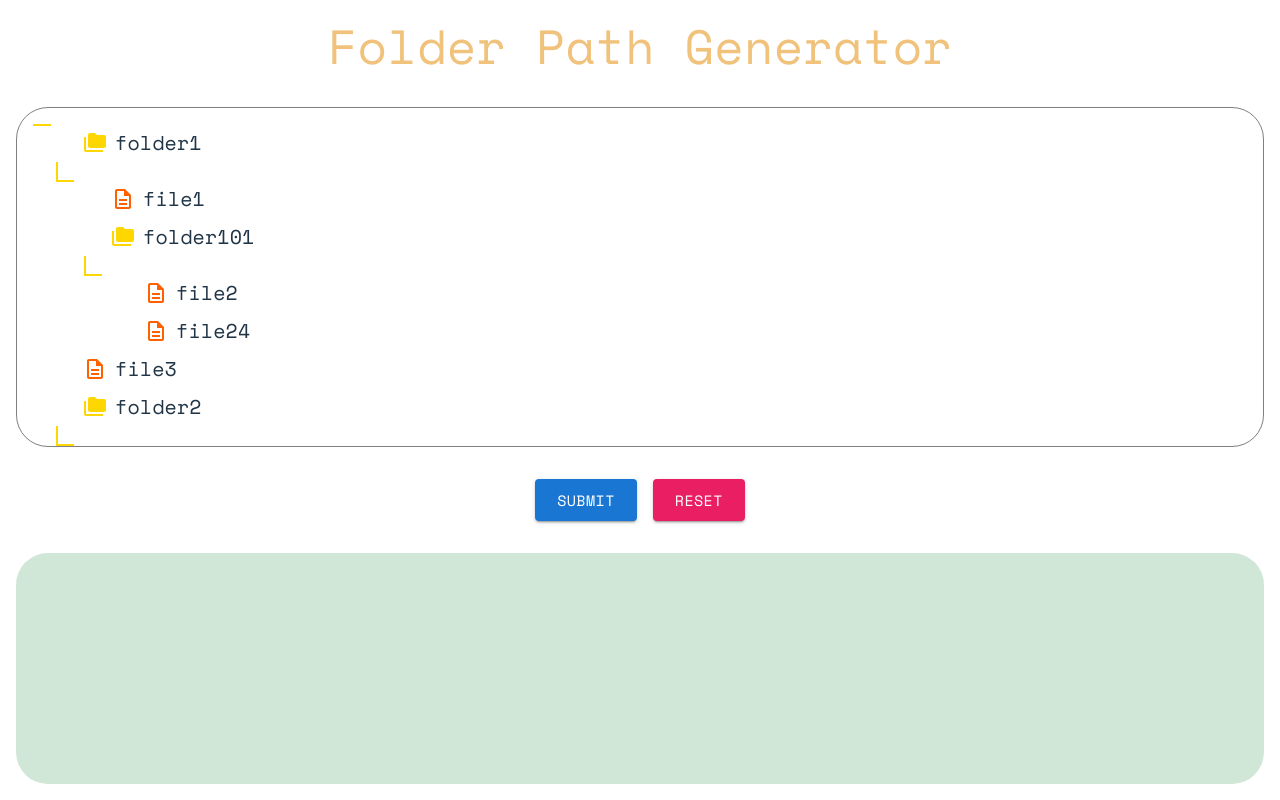
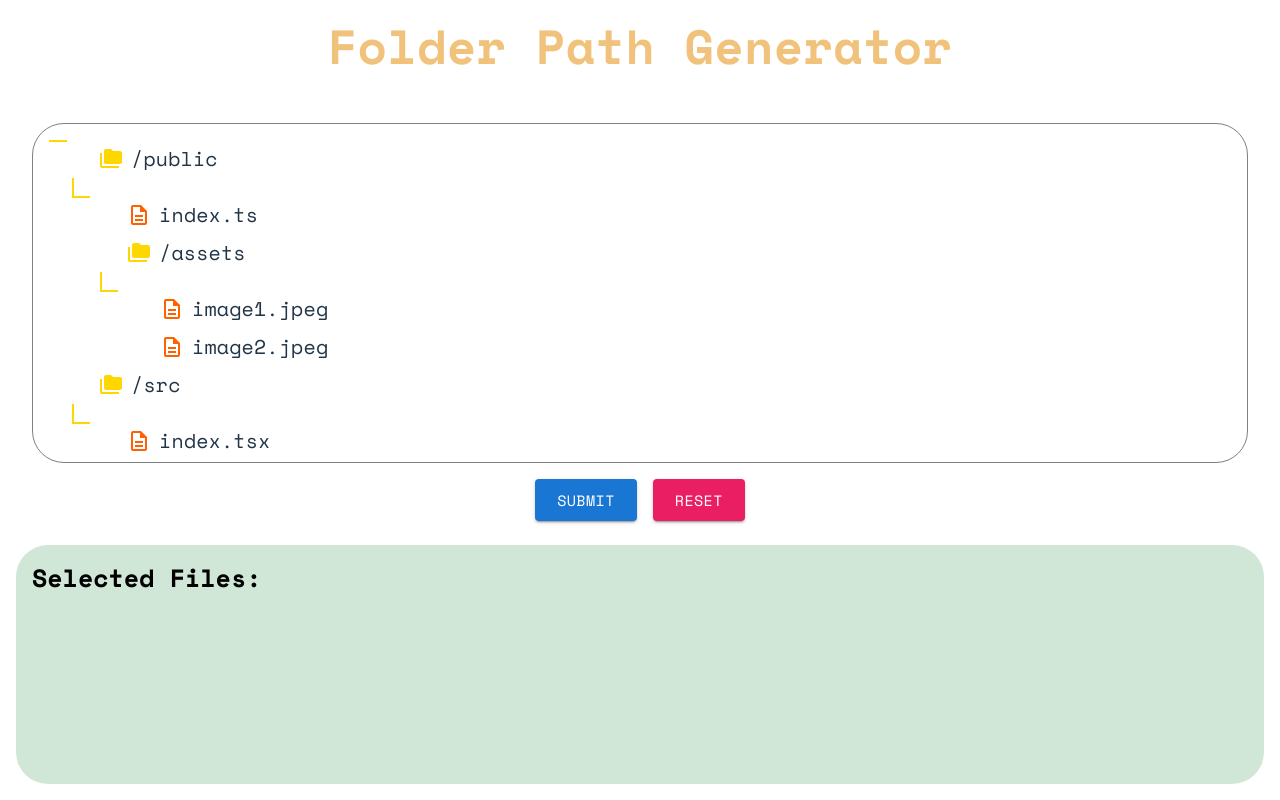
Before and after one commit to PawanGulati/PingSafe-Assigment, a React (Vite) app: page / in a window 1280 px wide. Built offline with nearby package versions, Linux system fonts and the light colour scheme.

Commit message:
fix: changed some styling and modified data

```diff
--- a/index.html
+++ b/index.html
@@ -2,11 +2,10 @@
 <html lang="en">
   <head>
     <meta charset="UTF-8" />
-    <link rel="icon" type="image/svg+xml" href="/vite.svg" />
     <link rel="preconnect" href="https://fonts.googleapis.com" />
     <link rel="preconnect" href="https://fonts.gstatic.com" crossorigin />
     <link
-      href="https://fonts.googleapis.com/css2?family=Space+Mono&display=swap"
+      href="https://fonts.googleapis.com/css2?family=Space+Mono:wght@400;700&display=swap"
       rel="stylesheet"
     />
     <meta name="viewport" content="width=device-width, initial-scale=1.0" />
--- a/src/App.css
+++ b/src/App.css
@@ -12,22 +12,15 @@
   height: 100%;
   display: flex;
   flex-direction: column;
-  gap: 2rem;
 }
 
 .folder-container {
-  height: 50%;
   flex: 1;
   border: 0.6px solid grey;
   border-radius: 2rem;
   padding: 1rem;
   overflow: auto;
-}
-
-.submit-button {
-  width: fit-content;
-  display: flex;
-  align-self: center;
+  margin: 1rem;
 }
 
 .main-container .heading {
--- a/src/App.tsx
+++ b/src/App.tsx
@@ -1,5 +1,4 @@
 import { useState } from "react";
-// import axios from "axios";
 import "./App.css";
 import { FilesAndFolderStateType, FilesAndFolderType } from "./App.interface";
 import { filesAndFolders } from "./data";
@@ -96,6 +95,9 @@ function App() {
       <Typography className="heading" variant="h4">
         Folder Path Generator
       </Typography>
+      <Typography variant="h5" color="white" fontWeight={700} textAlign="left">
+        Directory Tree
+      </Typography>
       <div className="folder-container">
         <FolderContent
           folderContent={folderContent}
--- a/src/FolderContent/FolderContent.tsx
+++ b/src/FolderContent/FolderContent.tsx
@@ -45,7 +45,7 @@ export const FolderContent: React.FC<{
                     gap={1}
                   >
                     <FolderCopyIcon sx={{ color: "gold" }} />
-                    <Typography variant="h6">{content.name}</Typography>
+                    <Typography variant="h6">/{content.name}</Typography>
                   </Stack>
                 }
                 control={
--- a/src/FolderPaths/FolderPaths.module.css
+++ b/src/FolderPaths/FolderPaths.module.css
@@ -1,8 +1,11 @@
 .submitContainer {
-  height: 100%;
+  height: inherit;
+  flex: 1;
   background: rgba(162, 205, 176, 0.5);
   border-radius: 2rem;
   padding: 1rem;
+  text-align: left;
   overflow: auto;
-  text-align: left;
+  display: flex;
+  flex-direction: column;
 }
--- a/src/FolderPaths/FolderPaths.tsx
+++ b/src/FolderPaths/FolderPaths.tsx
@@ -1,5 +1,5 @@
 import styles from "./FolderPaths.module.css";
-import { Typography } from "@mui/material";
+import { Box, Typography } from "@mui/material";
 
 interface IFolderPathsProps {
   pathForFiles: string[];
@@ -8,9 +8,14 @@ interface IFolderPathsProps {
 const FolderPaths: React.FC<IFolderPathsProps> = ({ pathForFiles }) => {
   return (
     <div className={styles.submitContainer}>
-      {pathForFiles.map((path) => (
-        <Typography variant="h6">{path}</Typography>
-      ))}
+      <Typography variant="h5" color="black" fontSize="25px" fontWeight={700}>
+        Selected Files:
+      </Typography>
+      <Box sx={{ flex: 1, overflow: "auto" }}>
+        {pathForFiles.map((path) => (
+          <Typography variant="h6">{path}</Typography>
+        ))}
+      </Box>
     </div>
   );
 };
--- a/src/SubmitContainer/SubmitContainer.tsx
+++ b/src/SubmitContainer/SubmitContainer.tsx
@@ -48,8 +48,9 @@ const SubmitContainer: React.FC<ISubmitContainersProps> = ({
       sx={{
         display: "flex",
         flexDirection: "column",
-        gap: "2rem",
+        gap: "1.5rem",
         flex: 1,
+        height: "45%",
       }}
     >
       <Box sx={{ display: "flex", gap: 2, alignSelf: "center" }}>
--- a/src/data.ts
+++ b/src/data.ts
@@ -3,27 +3,27 @@ import { FilesAndFolderType } from "./App.interface";
 export const filesAndFolders: FilesAndFolderType[] = [
   {
     id: 1,
-    name: "folder1",
+    name: "public",
     isDirectory: true,
     items: [
       {
         id: 2,
-        name: "file1",
+        name: "index.ts",
         isDirectory: false,
       },
       {
         id: 3,
-        name: "folder101",
+        name: "assets",
         isDirectory: true,
         items: [
           {
-            id: 8,
-            name: "file2",
+            id: 4,
+            name: "image1.jpeg",
             isDirectory: false,
           },
           {
-            id: 9,
-            name: "file24",
+            id: 5,
+            name: "image2.jpeg",
             isDirectory: false,
           },
         ],
@@ -31,55 +31,40 @@ export const filesAndFolders: FilesAndFolderType[] = [
     ],
   },
   {
-    id: 4,
-    name: "file3",
-    isDirectory: false,
-  },
-  {
-    id: 5,
-    name: "folder2",
+    id: 6,
+    name: "src",
     isDirectory: true,
     items: [
       {
-        id: 6,
-        name: "file4",
+        id: 7,
+        name: "index.tsx",
+        isDirectory: false,
+      },
+      {
+        id: 8,
+        name: "index.css",
+        isDirectory: false,
+      },
+      {
+        id: 9,
+        name: "App.tsx",
+        isDirectory: false,
+      },
+      {
+        id: 10,
+        name: "App.css",
         isDirectory: false,
       },
     ],
   },
   {
-    id: 23,
-    name: "file23",
-    isDirectory: false,
-  },
-  {
-    id: 26,
-    name: "file26",
-    isDirectory: false,
-  },
-  {
-    id: 42,
-    name: "file42",
+    id: 11,
+    name: ".gitignore",
     isDirectory: false,
   },
   {
     id: 12,
-    name: "file12",
-    isDirectory: false,
-  },
-  {
-    id: 92,
-    name: "file92",
-    isDirectory: false,
-  },
-  {
-    id: 95,
-    name: "file95",
-    isDirectory: false,
-  },
-  {
-    id: 96,
-    name: "file96",
+    name: "package.json",
     isDirectory: false,
   },
 ];
```
